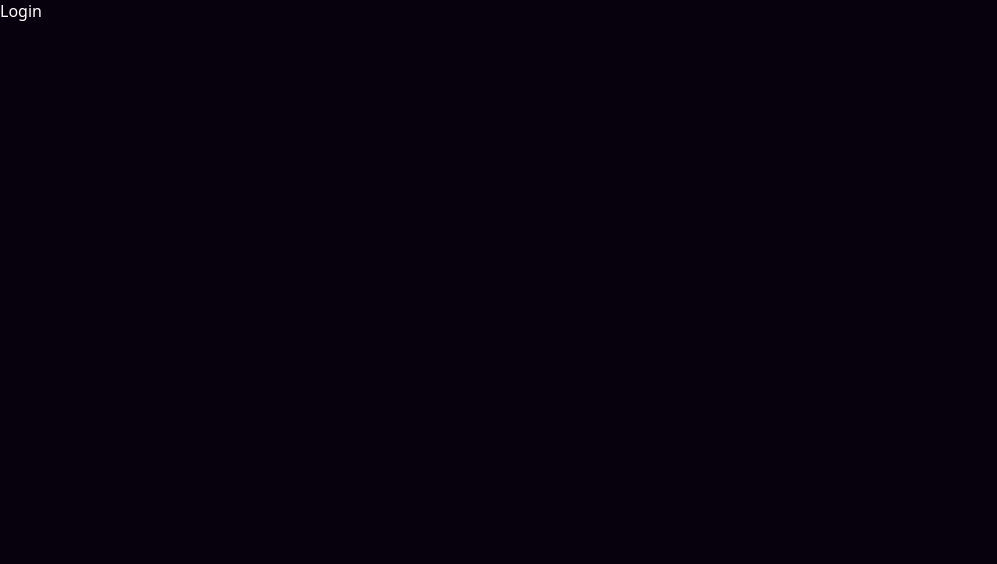
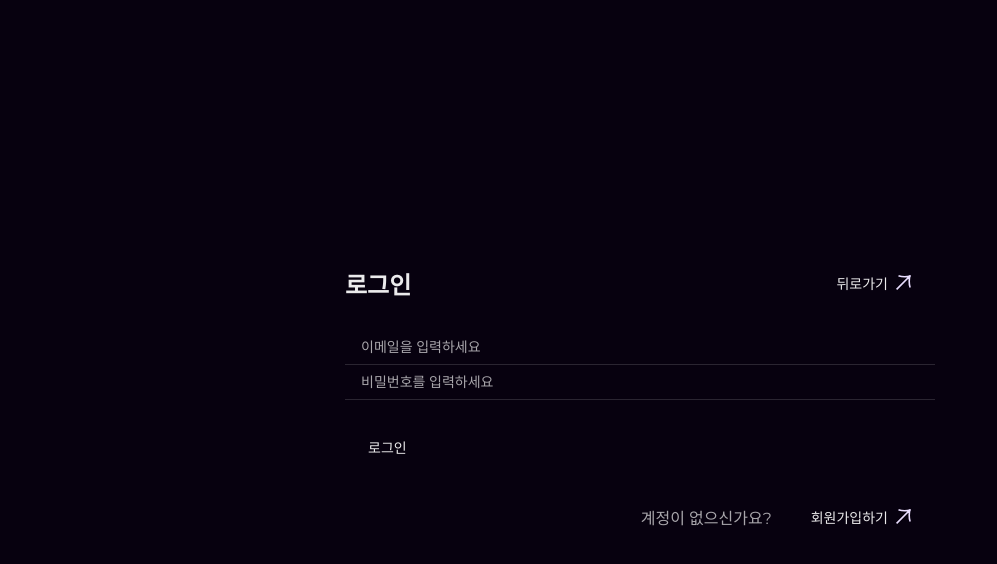
Before and after one commit to lsmxy4/2-picstory, a React app in the folder frontend/: page /login in a window 1280 px wide. Shown: the top 564 px of the page, without its empty margins (0-997 px from the left). Built offline with nearby package versions, Linux system fonts and the light colour scheme; the HTML template or start-up script is replaced by a standard one.

Commit message:
frontend Landing,Login Update

```diff
--- a/frontend/src/components/ui/Button.jsx
+++ b/frontend/src/components/ui/Button.jsx
@@ -1,11 +1,13 @@
 import React from 'react'
+import './Button.scss'
 
 const Button = ({
     text,
     className,
+    onClick,
     icons}) =>{
         return (
-            <button className={`btn ${className}`}>
+            <button onClick = {onClick} className={`btn ${className}`}>
                 {text}
                 {icons &&<img src='/images/arrow.svg'/>}
             </button>
--- a/frontend/src/components/ui/Button.scss
+++ b/frontend/src/components/ui/Button.scss
@@ -0,0 +1,47 @@
+@use "@/styles/variables" as *;
+
+.btn {
+    display: inline-flex;
+    align-items: center;
+    justify-content: center;
+    position: relative;
+    gap: $btn-gap;
+    padding: $btn-padding-y $btn-padding-x;
+    border-radius: $r-lg;
+    border: 1px solid transparent;
+    font-size: $btn-font-size;
+    font-weight: $btn-font-weight;
+    color: $fg;
+    cursor: pointer;
+    transition: $ease;
+    background: transparent;
+
+    img {
+        width: $btn-icon-size;
+        transition: transform $ease;
+    }
+
+    &:hover {
+
+        transform: translateX($btn-icon-move);
+
+        img {
+            transform: translateX($btn-icon-move);
+        }
+    }
+
+    &.intro {
+        border: 1px solid $purple;
+        background: linear-gradient(90deg,
+                $purple,
+                $purple-2 );
+
+        &:hover {
+            background: linear-gradient(-90deg,
+                    $purple,
+                    $purple-2 );
+            box-shadow: $shadow;
+
+        }
+    }
+}
--- a/frontend/src/components/ui/Input.jsx
+++ b/frontend/src/components/ui/Input.jsx
@@ -0,0 +1,40 @@
+import React from 'react'
+import './Input.scss'
+
+const Input = ({
+    lable,
+    type = "text",
+    placeholder,
+    name,
+    value,
+    onChange,
+    onBlur,
+    error,
+    icon,
+    disabled = false,
+    className = '',
+    ...props
+},ref) => {
+    return (
+        <div className='input-group'>
+            {lable && <lable className="input-label">{lable}</lable>}
+            <div className="input-wrapper">
+                {icon && <span className='input-icon'>{icon}</span>}
+                <input
+                ref={ref}
+                type={type}
+                name={name}
+                value={value}
+                placeholder={placeholder}
+                onChange={onChange}
+                disabled = {disabled}
+                className='input-field'
+                {...props}
+                />
+            </div>
+            {error && <p className='input-error'>{error}</p>}
+        </div>
+    )
+}
+
+export default Input
--- a/frontend/src/components/ui/Input.scss
+++ b/frontend/src/components/ui/Input.scss
@@ -0,0 +1,31 @@
+@use "@/styles/variables" as *;
+
+.input-group{
+    width: 100%;
+    display: flex;
+    flex-direction: column;
+    gap: 6px;
+
+    .input-field{
+        width: 100%;
+        padding: $space-sm $space-md;
+        border: none;
+        border-radius: 0;
+        background-color: transparent;
+        border-bottom: 1px solid $line;
+        color: $fg;
+        font-size: $text-sm;
+        outline: none;
+        transition: $ease;
+
+        &::placeholder{
+            color: $muted;
+        }
+
+        &:focus{
+            border-color: $purple;
+            background: $bg-hover;
+            box-shadow: 0 0 0 2px rgba($purple,.15);
+        }
+    }
+}
--- a/frontend/src/pages/Auth/Login.jsx
+++ b/frontend/src/pages/Auth/Login.jsx
@@ -1,8 +1,61 @@
-import React from 'react'
+import React ,{useState}from 'react'
+import Button from '../../components/ui/Button'
+import './Login.scss'
+import Input from '@/components/ui/Input'
+import { Link,useNavigate } from 'react-router-dom'
+const Login = () => {
 
-const Login = () => {
+  const navigate = useNavigate()
+  const [form, setForm]=useState({
+    email:'',
+    password:''
+  })
+
+  const [error, setError]=useState('')
+  const [isLoading, setIsLoading]=useState(false)
+
+  const handleBack =()=>{
+    navigate(-1)
+  }
+
   return (
-    <div>Login</div>
+    <section className='login'>
+      <div className="inner">
+        <div className="login-box">
+
+          <nav>
+            <h2>로그인</h2>
+            <Button text="뒤로가기"
+            className="back"
+            icons
+            onClick={handleBack} />
+          </nav>
+          <form className='login-form'>
+            <div className="form-group">
+
+              <Input
+                type="email"
+                placeholder="이메일을 입력하세요"
+              />
+              <Input
+                type="password"
+                placeholder="비밀번호를 입력하세요"
+              />
+            </div>
+            <div className="login-btn-wrap">
+              <Button text="로그인" type="submit" className="primary" />
+            </div>
+          </form>
+
+          <div className="signup-now">
+            <span>계정이 없으신가요?</span>
+            <Link to="/signup">
+              <Button text="회원가입하기" icons />
+            </Link>
+          </div>
+        </div>
+      </div>
+    </section>
   )
 }
 
--- a/frontend/src/pages/Auth/Login.scss
+++ b/frontend/src/pages/Auth/Login.scss
@@ -0,0 +1,37 @@
+@use "@/styles/variables" as *;
+
+.login {
+    height: 100vh;
+    .inner {
+        display: flex;
+        justify-content: center;
+        align-items: center;
+        flex-direction: column;
+        .login-box{
+            // flex: 1;
+            width: 100%;
+            nav {
+                display: flex;
+                justify-content: space-between;
+                align-items: center;
+            }
+            .login-form {
+                margin:  $space-lg 0;
+
+                .login-btn-wrap {
+                    margin-top: $space-lg;
+                }
+            }
+
+            .signup-now{
+                display: flex;
+                align-items: center;
+                justify-content: flex-end;
+                gap:$space-md;
+                span {
+                    color:$muted;
+                }
+            }
+            }
+    }
+}
--- a/frontend/src/pages/Landing/Landing.jsx
+++ b/frontend/src/pages/Landing/Landing.jsx
@@ -2,14 +2,23 @@ import React from 'react'
 import './Landing.scss'
 import Button from '@/components/ui/Button'
 import { NavLink } from 'react-router-dom'
-const bgImages = [
+const bgImages =[
   './images/landing-sl-1.png',
-    './images/landing-sl-2.png'
+  './images/landing-sl-2.png',
+  './images/landing-sl-3.png',
 ]
-
 const Landing = () => {
   return (
     <section className='landing'>
+      <div className="landing-bg">
+        <div className="bg-track">
+          {[...bgImages,...bgImages].map((src,i)=>(
+            <div key={i} className='bg-item'>
+              <img src={src} alt="bg" />
+            </div>
+          ))}
+        </div>
+      </div>
       <div className="inner">
         <div className="t-wrap">
           <img src="/images/landing-img.png" alt="img" />
@@ -17,13 +26,13 @@ const Landing = () => {
             <img src="/images/logo.svg" alt="logo" />
           </h2>
           <p>
-                    사진한장. 한줄 메모. 검색. 공유까지.
-                    PicStory
+            사진 한장. 한줄 메모. 검색. 공유까지 - Picstory
           </p>
         </div>
-            <NavLink>
-                <Button text = '시작하기' className = 'intro' icons = {true}/>
+        <NavLink to="/login">
+          <Button text='시작하기' className='intro' icons={true}/>
         </NavLink>
+
       </div>
     </section>
   )
--- a/frontend/src/pages/Landing/Landing.scss
+++ b/frontend/src/pages/Landing/Landing.scss
@@ -0,0 +1,66 @@
+.landing {
+    height: 100vh;
+    .landing-bg {
+        position: absolute;
+        overflow: hidden;
+        top: 50%;
+        transform: translateY(-50%);
+        height: 400px;
+        z-index: -1;
+
+        .bg-track {
+            display: flex;
+            height: 100%;
+            width: 100%;
+            animation: marquee 40s linear infinite alternate;
+            will-change: transform;
+            gap: 2rem;
+            div {
+                position: relative;
+                flex:0 0 25%;
+                height: 100%;
+                object-fit: cover;
+                overflow: hidden;
+                >img {
+                    width: 100%;
+                    height: 100%;
+                }
+
+                &::after{
+                    content:"";
+                    position: absolute;
+                    width: 100%;
+                    height: 100%;
+                    background-color: #00000065;
+                    display: block;
+                    z-index: 0;
+                    top:0;
+                    left: 0;
+                }
+            }
+        }
+    }
+    .inner {
+        display: flex;
+        justify-content: center;
+        align-items: center;
+        flex-direction: column;
+        .btn.intro {
+            position: absolute;
+            top:50%;
+            left:100px
+        }
+    }
+}
+
+
+@keyframes marquee {
+    0% {
+        transform: translateX(0);
+    }
+
+    100% {
+        transform: translateX(-50%);
+    }
+
+}
--- a/frontend/src/styles/globals.scss
+++ b/frontend/src/styles/globals.scss
@@ -1,10 +1,113 @@
 @use "./variables" as *;
+@use "./mixins" as *;
+@import url('https://fonts.googleapis.com/css2?family=Montserrat:ital,wght@0,100..900;1,100..900&display=swap');
 
-* { box-sizing: border-box; }
-html, body { margin: 0; padding: 0; font-family: system-ui, -apple-system, "Pretendard", sans-serif; }
-a { color: inherit; text-decoration: none; }
+/* Reset-ish */
+* {
+  box-sizing: border-box;margin: 0;padding: 0;
+}
+
+html,
+body {
+  height: 100%;
+}
 
 body {
-  background: #06010d;
-  color: #fff;
+  margin: 0;
+  color: $fg;
+  background: $bg;
+  font-family: "Montserrat", sans-serif, system-ui, -apple-system, "Pretendard", "Segoe UI", Roboto, Arial;
+  -webkit-font-smoothing: antialiased;
+  -moz-osx-font-smoothing: grayscale;
 }
+
+img {
+  max-width: 100%;
+  display: block;
+}
+
+a {
+  color: inherit;
+  text-decoration: none;
+}
+
+button,
+input {
+  font: inherit;
+}
+
+ul {
+  margin: 0;
+  padding: 0;
+  list-style: none;
+}
+
+/* App background (보라 그라데이션 + 은은한 비네팅) */
+.app-bg {
+  min-height: 100vh;
+  background:
+    radial-gradient(60% 60% at 50% 35%, rgba(168, 85, 247, 0.18) 0%, rgba(0, 0, 0, 0) 60%),
+    radial-gradient(55% 55% at 20% 80%, rgba(124, 58, 237, 0.18) 0%, rgba(0, 0, 0, 0) 55%),
+    radial-gradient(70% 70% at 80% 85%, rgba(124, 58, 237, 0.14) 0%, rgba(0, 0, 0, 0) 55%),
+    linear-gradient(180deg, rgba(18, 2, 28, 1) 0%, rgba(7, 1, 15, 1) 55%, rgba(7, 1, 15, 1) 100%);
+}
+
+/* Layout helpers */
+.container {
+  @include container;
+}
+
+.page {
+  padding-top: calc(#{$header-h} + 28px);
+  padding-bottom: 60px;
+  background-color: $fg;
+  color: $bg;
+
+}
+
+section {
+  min-height: 100vh;
+  position: relative;
+
+  &.signup-section,
+  &.login-section,
+  &.landing-section {
+    height: 100vh;
+  }
+}
+
+.inner {
+  position: relative;
+  height: 100%;
+  max-width: $container-sm;
+  margin: auto
+}
+
+/* Glass card helper */
+.card {
+  @include glass;
+  border-radius: $r-lg;
+}
+
+/* Buttons */
+
+
+/* Inputs */
+.input {
+  width: 100%;
+  height: 44px;
+  padding: 0 14px;
+  border-radius: 12px;
+  border: 1px solid $line;
+  background: rgba(255, 255, 255, 0.06);
+  color: $fg;
+  outline: none;
+
+  &:focus {
+    border-color: rgba(168, 85, 247, 0.55);
+  }
+
+  &::placeholder {
+    color: rgba(255, 255, 255, 0.42);
+  }
+}
```
Also changed, not shown: frontend/public/images/landing-sl-3.png (added). Lines whose indentation alone changed are shown as unchanged.
